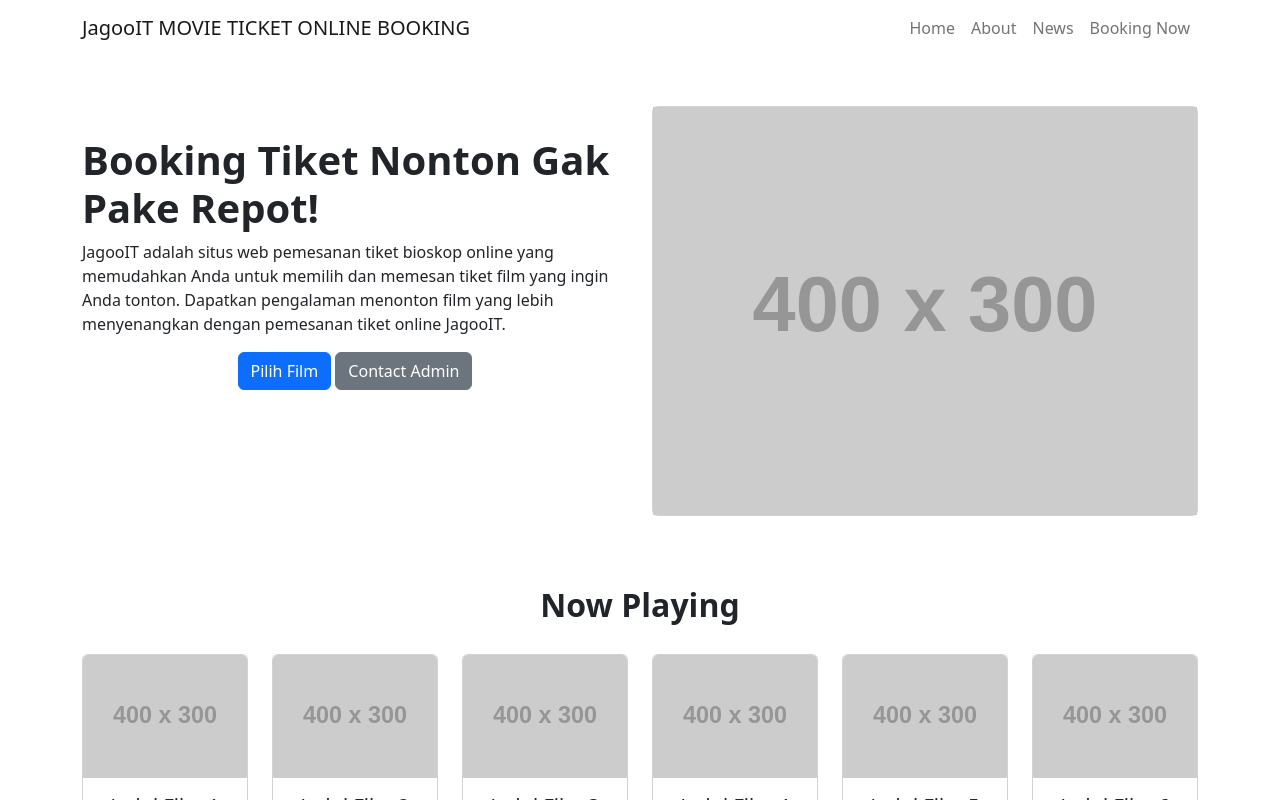
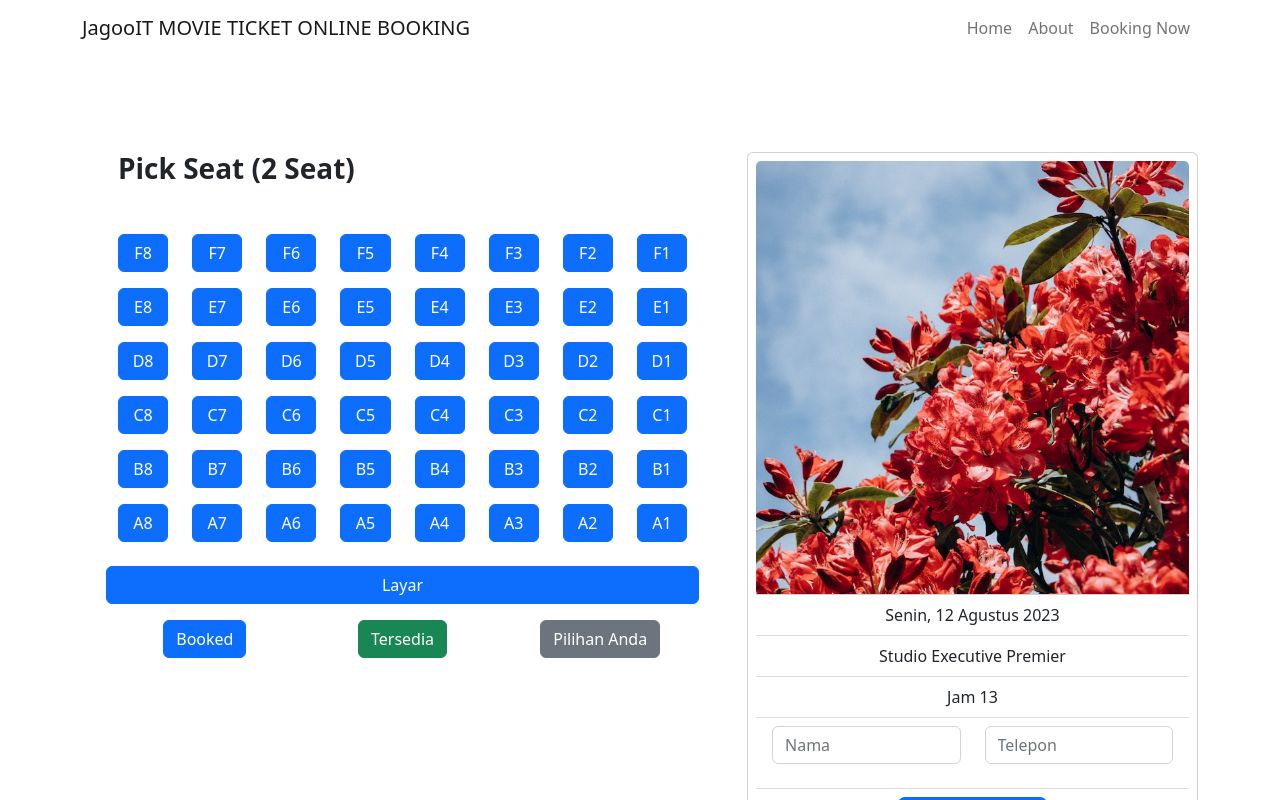
Before and after one commit to parulianrm/appointment-bioskop-frontend, a React (Create React App) app: page /pick-seat in a window 1280 px wide. Shown: the top 800 px of the page. Built offline with nearby package versions, Linux system fonts and the light colour scheme.

Commit message:
Adding router and change pick seat page

```diff
--- a/src/App.js
+++ b/src/App.js
@@ -1,24 +1,20 @@
 import './App.css';
 import 'bootstrap/dist/css/bootstrap.min.css';
 import TicketBooking from './pages/TicketBooking';
+import PickSeat from './components/pick-seat/PickSeat';
+import { BrowserRouter as Router, Route, Routes } from 'react-router-dom';
+import HomePage from './pages/HomePage';
 import Header from './components/homepage/Header';
-import Intro from './components/homepage/Intro';
-import NowPlaying from './components/homepage/NowPlaying';
-import ComingSoon from './components/homepage/ComingSoon';
-import Footer from './components/homepage/Footer';
-import PickSeat from './components/pick-seat/PickSeat';
-
 
 function App() {
   return (
     <div className="App">
       <Header />
-      <Intro />
-      <NowPlaying />
-      <ComingSoon />
-      <Footer />
-      <TicketBooking />
-      <PickSeat />
+      <Routes>
+        <Route path="/" element={<HomePage />} />
+        <Route path="/book-ticket" element={<TicketBooking />} />
+        <Route path="/pick-seat" element={<PickSeat />} />
+      </Routes>
     </div>
   );
 }
--- a/src/components/homepage/Header.js
+++ b/src/components/homepage/Header.js
@@ -1,20 +1,30 @@
 import Container from 'react-bootstrap/Container';
 import Nav from 'react-bootstrap/Nav';
 import Navbar from 'react-bootstrap/Navbar';
-
+import { Link, useNavigate } from 'react-router-dom';
 
 function Header() {
+  const navigate = useNavigate();
+  function changePage(url) {
+    navigate(url);
+  }
+
   return (
     <Navbar bg="transperant" expand="lg" d-flex>
       <Container>
-        <Navbar.Brand href="#home">JagooIT MOVIE TICKET ONLINE BOOKING</Navbar.Brand>
+        <Navbar.Brand href="#home">
+          JagooIT MOVIE TICKET ONLINE BOOKING
+        </Navbar.Brand>
         <Navbar.Toggle aria-controls="basic-navbar-nav" />
         <Navbar.Collapse id="basic-navbar-nav">
           <Nav className="ms-auto">
-            <Nav.Link href="#home">Home</Nav.Link>
-            <Nav.Link href="#link">About</Nav.Link>
-            <Nav.Link href="#link">News</Nav.Link>
-            <Nav.Link href="#link">Booking Now</Nav.Link>
+            <Nav.Link onClick={() => changePage('/')}>Home</Nav.Link>
+            <Nav.Link onClick={() => changePage('/book-ticket')}>
+              About
+            </Nav.Link>
+            <Nav.Link onClick={() => changePage('/pick-seat')}>
+              Booking Now
+            </Nav.Link>
           </Nav>
         </Navbar.Collapse>
       </Container>
--- a/src/components/pick-seat/PickSeat.jsx
+++ b/src/components/pick-seat/PickSeat.jsx
@@ -1,5 +1,6 @@
 import { Button, Col, Form, Row } from 'react-bootstrap';
 import BookingResult from '../ticket-booking/BookingResult';
+import { Container } from 'react-bootstrap';
 
 export default function PickSeat() {
   const col = 8;
@@ -7,12 +8,12 @@ export default function PickSeat() {
 
   function productSeatTemplate() {
     const arr = [];
-    for (let i = 0; i < row; i++) {
+    for (let a = row; a >= 0; a--) {
       arr.push(
         <Row className="mt-3">
           {(() => {
             const arr = [];
-            for (let i = 1; i < col; i++) {
+            for (let i = col; i > 0; i--) {
               arr.push(
                 <Col>
                   <button
@@ -20,7 +21,7 @@ export default function PickSeat() {
                     style={{ width: '100%' }}
                     type="button"
                   >
-                    1
+                    {`${String.fromCharCode(97 + a).toUpperCase()}${i}`}
                   </button>
                 </Col>
               );
@@ -34,12 +35,15 @@ export default function PickSeat() {
   }
 
   return (
-    <>
-      <h3 style={{ textAlign: 'left', fontWeight: 'bold' }}>
-        Pick Seat (2 Seat)
-      </h3>
+    <Container className="pt-5 mt-4">
       <Row className="mt-4">
-        <Col md={7}>
+        <Col md={7} className="px-5">
+          <h3
+            style={{ textAlign: 'left', fontWeight: 'bold' }}
+            className="mb-5"
+          >
+            Pick Seat (2 Seat)
+          </h3>
           <div className="seat-container-option">{productSeatTemplate()}</div>
           <div className="info-confirm mt-4">
             <Row>
@@ -77,6 +81,6 @@ export default function PickSeat() {
           </BookingResult>
         </Col>
       </Row>
-    </>
+    </Container>
   );
 }
--- a/src/components/ticket-booking/BookingResult.jsx
+++ b/src/components/ticket-booking/BookingResult.jsx
@@ -4,7 +4,7 @@ import flowerPict from '../../assets/images/flower-pict.jpg';
 export default function BookingResult({ children }) {
   return (
     <>
-      <Card>
+      <Card className="p-2">
         <Card.Img variant="top" src={flowerPict} />
         <ListGroup className="list-group-flush">
           <ListGroup.Item>Senin, 12 Agustus 2023</ListGroup.Item>
--- a/src/index.js
+++ b/src/index.js
@@ -3,11 +3,14 @@ import ReactDOM from 'react-dom/client';
 import './index.css';
 import App from './App';
 import reportWebVitals from './reportWebVitals';
+import { BrowserRouter } from 'react-router-dom';
 
 const root = ReactDOM.createRoot(document.getElementById('root'));
 root.render(
   <React.StrictMode>
-    <App />
+    <BrowserRouter>
+      <App />
+    </BrowserRouter>
   </React.StrictMode>
 );
 
--- /dev/null
+++ b/src/pages/HomePage.jsx
@@ -0,0 +1,15 @@
+import ComingSoon from '../components/homepage/ComingSoon';
+import Footer from '../components/homepage/Footer';
+import Intro from '../components/homepage/Intro';
+import NowPlaying from '../components/homepage/NowPlaying';
+
+export default function HomePage() {
+  return (
+    <>
+      <Intro />
+      <NowPlaying />
+      <ComingSoon />
+      <Footer />
+    </>
+  );
+}
--- a/src/pages/PickSeatPage.jsx
+++ b/src/pages/PickSeatPage.jsx
@@ -3,7 +3,7 @@ import PickSeat from '../components/pick-seat/PickSeat';
 
 export default function PickSeatPage() {
   return (
-    <Container className="pt-4 mt-4">
+    <Container>
       <PickSeat />
     </Container>
   );
```
Also changed, not shown: src/components/homepage/Intro.js (+20 -9 lines), 1 other file (tests, documents, lock files or other folders).
